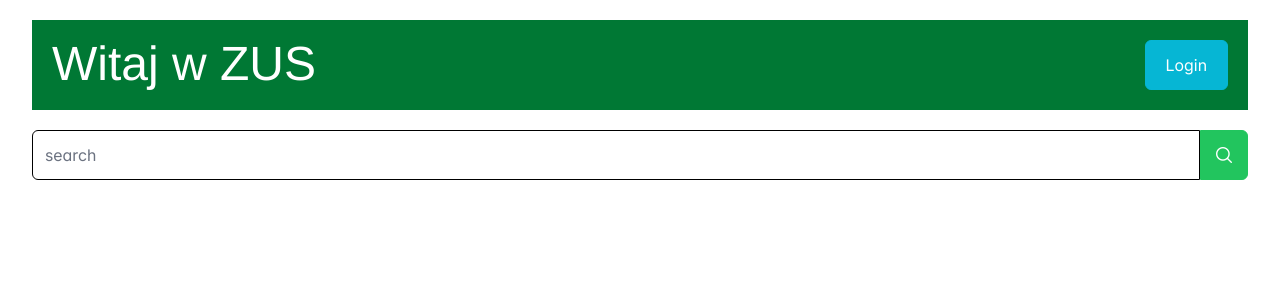
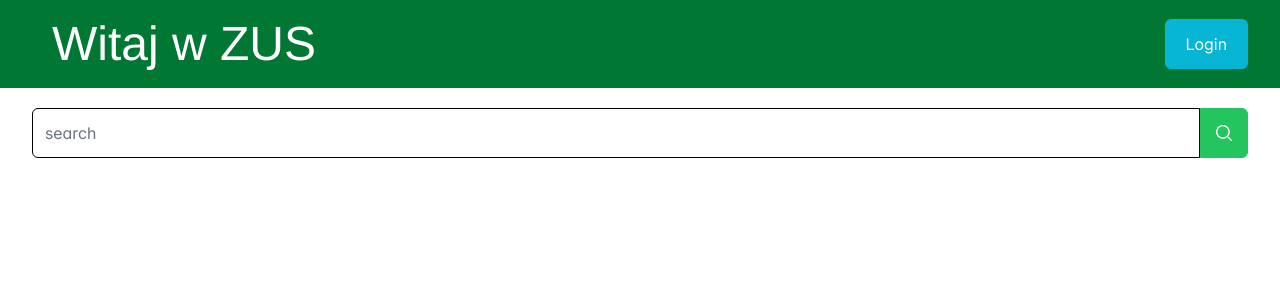
Before and after one commit to slawekppr/zus-react, a React (Vite) app: page / in a window 1280 px wide. Shown: the top 300 px of the page. Built offline with nearby package versions, Linux system fonts and the light colour scheme; a web font is replaced by a local one.

Commit message:
Fix header

```diff
--- a/src/App.tsx
+++ b/src/App.tsx
@@ -17,14 +17,15 @@ function App() {
   return (
     <>
       {/* .container.my-5>h1.text-5xl.bg-primary-500.text-white.p-5{Witaj w ZUS} */}
-      <div className="container my-5 grid gap-5">
-        <div className="bg-primary-500">
-          <Button className="float-end m-5" onClick={login}>
+      <div className="bg-primary-500">
+        <div className="container  flex justify-between items-center">
+          <h1 className="text-5xl  text-white p-5">Witaj w ZUS</h1>
+          <Button className="" onClick={login}>
             Login
           </Button>
-          <h1 className="text-5xl  text-white p-5">Witaj w ZUS</h1>
         </div>
-
+      </div>
+      <div className="container my-5 grid gap-5">
         {/* <PlaylistView/> */}
         <AlbumSearchView />
       </div>
```
